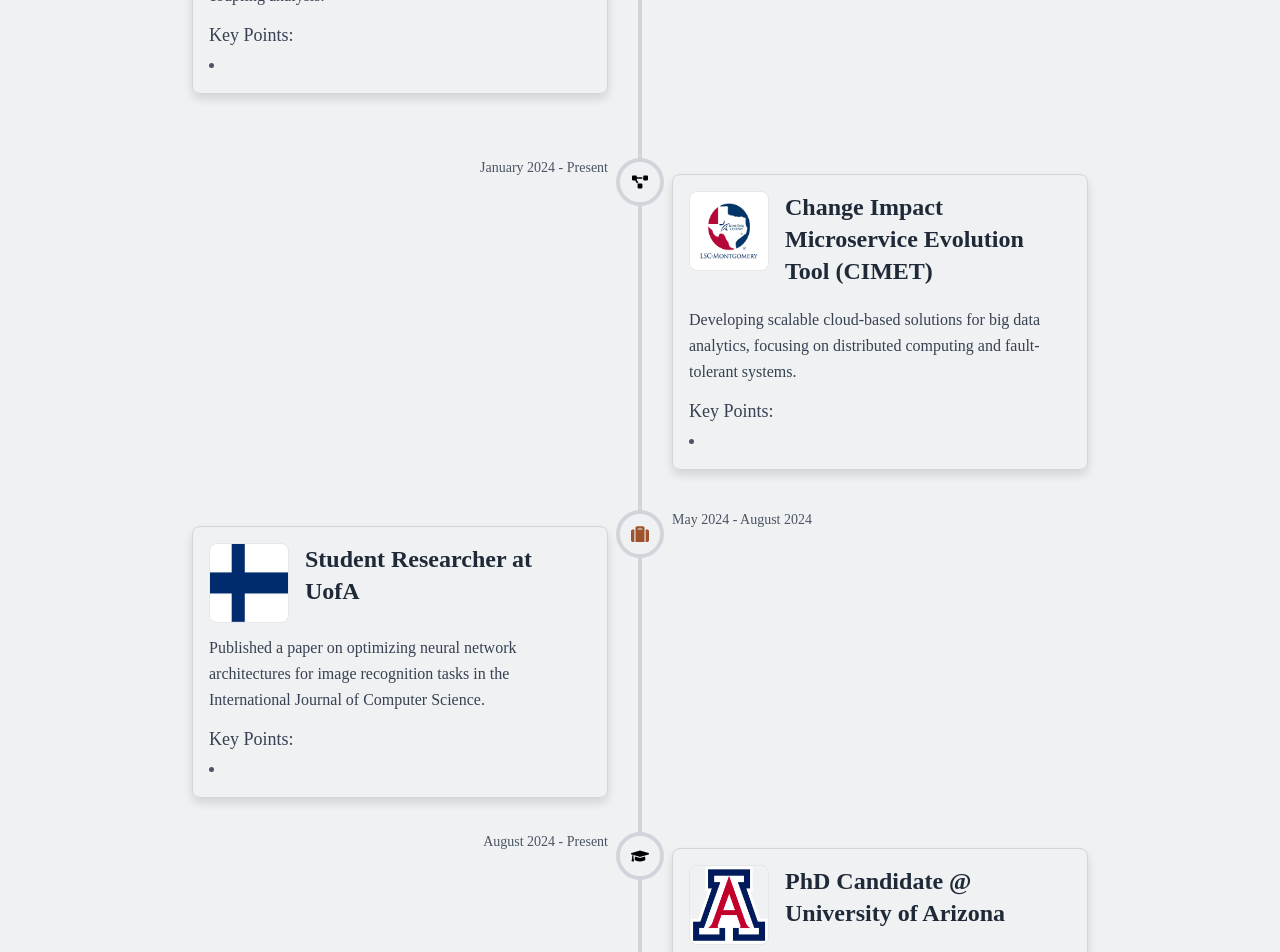
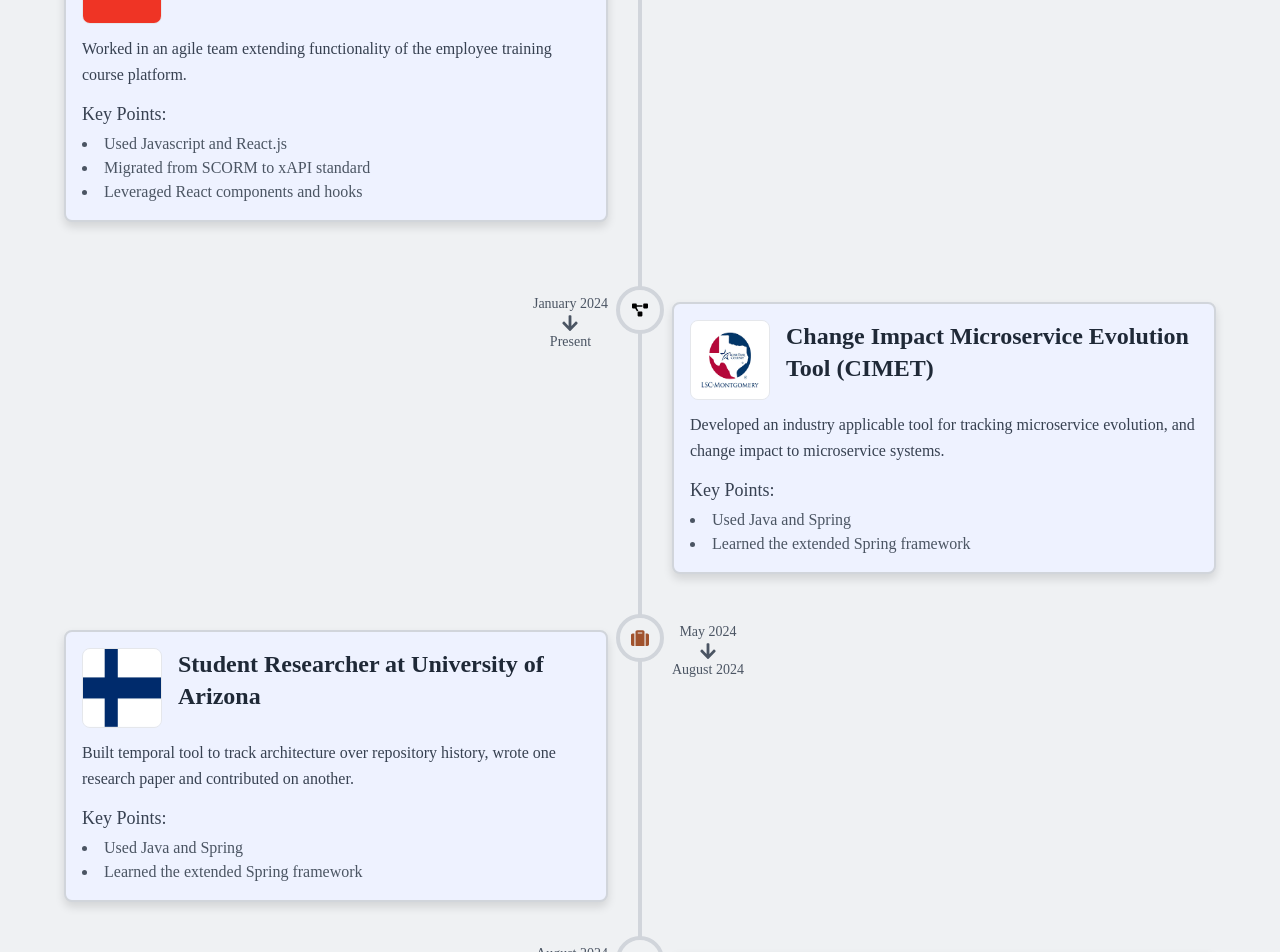
Before and after one commit to g-goulis/personal-website, a Next.js app in the folder next-app/: page / in a window 1280 px wide. Shown: the part 1540-2492 px from the top of the page. Built offline with nearby package versions, Linux system fonts and the light colour scheme.

Commit message:
Timeline styling and animations

```diff
--- a/next-app/src/app/_components/timeline/timeline-event.tsx
+++ b/next-app/src/app/_components/timeline/timeline-event.tsx
@@ -10,7 +10,7 @@ const TimelineEvent = ({ event }: Props) => {
 
     return (
         <div
-            className={`relative border border-gray-300 p-4 rounded-lg my-4 max-w-5xl mx-auto shadow-sm hover:shadow-lg transition-shadow duration-200`}
+            className={`relative border-2 bg-indigo-50 border-gray-300 p-4 rounded-lg my-4 max-w-5xl mx-auto shadow-sm hover:shadow-lg transition-shadow duration-200`}
         >
             <div className="flex items-start">
 
@@ -31,7 +31,7 @@ const TimelineEvent = ({ event }: Props) => {
                     <div className="mt-3">
                         <h4 className="text-lg font-medium text-gray-700 mb-1">Key Points:</h4>
                         <ul className="list-disc list-inside text-gray-600">
-                            {event.bullets.map(bullet => (<li>{bullet}</li>))}
+                            {event.bullets.map((bullet, index) => (<li key={index}>{bullet}</li>))}
                         </ul>
                     </div>
                     }
--- a/next-app/src/app/_components/timeline/timeline.tsx
+++ b/next-app/src/app/_components/timeline/timeline.tsx
@@ -1,8 +1,8 @@
 "use client";
-import React, { useRef, useEffect, useState } from 'react';
+import React, { useRef, useEffect, useCallback } from 'react';
 import { Event } from "@/interfaces/Event";
 import TimelineEvent from './timeline-event';
-import { FaSuitcase, FaGraduationCap, FaStar, FaProjectDiagram } from "react-icons/fa";
+import { FaSuitcase, FaGraduationCap, FaStar, FaProjectDiagram, FaArrowDown  } from "react-icons/fa";
 import dayjs from 'dayjs';
 
 interface Props {
@@ -10,13 +10,42 @@ interface Props {
 }
 
 const Timeline = ({ events }: Props) => {
+    // Event refs
+    const eventRefs = useRef<(HTMLDivElement | null)[]>([]); // To track the refs of all events
 
-    // Calculate spacing between events based on date difference
+    // This handles the observed element adding or removing the fading class
+    const handleObserver = useCallback((entries: IntersectionObserverEntry[]) => {
+        entries.forEach(entry => {
+            if (entry.isIntersecting) {
+                entry.target.classList.add('fade-in'); // Add fade-in class when intersecting
+            } else {
+                entry.target.classList.remove('fade-in'); // Remove it when out of view (optional)
+            }
+        });
+    }, []);
+
+    // Add an observer to identify when we are in the viewport
+    useEffect(() => {
+        const observer = new IntersectionObserver(handleObserver, {
+            threshold: 0.12,
+        });
+
+        eventRefs.current.forEach(eventRef => {
+            if (eventRef) observer.observe(eventRef);
+        });
+
+        return () => {
+            eventRefs.current.forEach(eventRef => {
+                if (eventRef) observer.unobserve(eventRef);
+            });
+        };
+    }, [handleObserver]);
+
     const getEventSpacing = (startDate: string, nextStartDate: string) => {
         const start = dayjs(startDate);
         const next = dayjs(nextStartDate);
         const diffInDays = next.diff(start, 'month');
-        return diffInDays > 0 ? `${diffInDays * 6}px` : '20px'; // Multiply to emphasize time difference visually
+        return diffInDays > 0 ? `${diffInDays * 6}px` : '20px';
     };
 
     const getIconByType = (type: string) => {
@@ -34,13 +63,11 @@ const Timeline = ({ events }: Props) => {
         }
     };
 
-
     return (
         <div className="relative flex flex-col items-center justify-center">
-            {/* Timeline container */}
-            <div className="w-full max-w-4xl relative">
+            <div className="w-full max-w-6xl relative">
                 {events
-                    .sort((a, b) => dayjs(a.startDate).isBefore(dayjs(b.startDate)) ? -1 : 1) // Sort by start date
+                    .sort((a, b) => dayjs(a.startDate).isBefore(dayjs(b.startDate)) ? -1 : 1)
                     .map((event, index) => {
                         const nextEvent = events[index + 1];
                         const spacing = nextEvent ? getEventSpacing(event.startDate, nextEvent.startDate) : '40px';
@@ -49,7 +76,6 @@ const Timeline = ({ events }: Props) => {
                             <div
                                 key={index}
                                 className={`flex w-full mb-8 items-start ${index % 2 === 0 ? 'justify-start' : 'justify-end'} relative`}
-                                data-index={index}
                                 style={{
                                     marginBottom: spacing
                                 }}
@@ -60,10 +86,13 @@ const Timeline = ({ events }: Props) => {
                                 </div>
 
                                 {/* Event Content */}
-                                <div className={`flex w-full ${index % 2 === 0 ? 'flex-row' : 'flex-row-reverse'}`}>
+                                <div
+                                    ref={el => { eventRefs.current[index] = el; }}
+                                    className={`flex w-full opacity-0 transition-opacity duration-700 ease-in-out ${index % 2 === 0 ? 'flex-row' : 'flex-row-reverse'} relative fade-target`} // Only this section will fade in
+                                >
                                     {/* Date */}
                                     <div className={`w-1/2 flex ${index % 2 === 0 ? 'justify-end pr-8' : 'justify-start pl-8'} text-sm font-medium text-gray-600`}>
-                                        {getDateRange(event)}
+                                        {getDateRangeElement(event)}
                                     </div>
 
                                     {/* Event Detail */}
@@ -82,21 +111,27 @@ const Timeline = ({ events }: Props) => {
     );
 };
 
-function getDateRange(event : Event) : string {
-    if(event.startDate == null || event.endDate == null) {
-        return "";
+function getDateRangeElement(event: Event): React.JSX.Element {
+    if (event.startDate == null || event.endDate == null) {
+        return (<></>);
     }
 
-    const startDate : string = new Date(event.startDate + 'T00:00:00').toLocaleString('en-US', { month: 'long', year: 'numeric' });
-
-    if(event.endDate == "") {
-        return startDate;
-    } else if(event.endDate == "Present") {
-        return startDate + " - Present";
+    const startDate: string = new Date(event.startDate + 'T00:00:00').toLocaleString('en-US', { month: 'long', year: 'numeric' });
+    let endDate: string = "";
+    if (event.endDate == "") {
+        return (<p className="pt-2">{startDate}</p>);
+    } else if (event.endDate == "Present") {
+        endDate = "Present";
     } else {
-        return startDate + " - " + new Date(event.endDate + 'T00:00:00').toLocaleString('en-US', { month: 'long', year: 'numeric' });
+        endDate = new Date(event.endDate + 'T00:00:00').toLocaleString('en-US', { month: 'long', year: 'numeric' });
     }
-
+    return (
+        <div className="pt-2 flex flex-col items-center text-center">
+            <p>{startDate}</p>
+            <FaArrowDown className="text-lg"/>
+            <p>{endDate}</p>
+        </div>
+    );
 }
 
 export default Timeline;
--- a/next-app/src/app/globals.css
+++ b/next-app/src/app/globals.css
@@ -2,3 +2,14 @@
 @tailwind components;
 @tailwind utilities;
 @import url('https://fonts.googleapis.com/css2?family=Montserrat:ital,wght@0,100..900;1,100..900&display=swap');
+
+.opacity-0 {
+    opacity: 0;
+    transform: translateY(20px);
+}
+
+.fade-in {
+    opacity: 1 !important;
+    transform: translateY(0);
+    transition: opacity 0.7s ease-out, transform 0.7s ease-out;
+}
--- a/next-app/src/app/page.tsx
+++ b/next-app/src/app/page.tsx
@@ -18,67 +18,74 @@ export default function Index() {
             title: "Junior Developer at OfficeRing",
             description: "Worked on updating the customer portal, developing and maintaining new platform features and services.",
             type: "work",
-            bullets: ["Exposed to system architecture and scaling", "Worked in PHP, JavaScript, Node.js, SQL", ""],
+            bullets: ["Exposed to system architecture and scaling", "Worked in PHP, JavaScript, Node.js, SQL", "Used technologies like Nginx and RabbitMQ"],
             imgSrc: "images/officering.jpg"
         },
         {
             startDate: "2023-05-01",
             endDate: "2023-07-01",
             title: "Corporate Technology Intern at HEB",
-            description: "Led a team of 2 undergraduates in a research project focusing on machine learning applications in structural coupling analysis.",
+            description: "Worked in an agile team extending functionality of the employee training course platform.",
             type: "work",
-            bullets: [""],
+            bullets: ["Used Javascript and React.js", "Migrated from SCORM to xAPI standard", "Leveraged React components and hooks"],
             imgSrc: "images/heb.png"
         },
         {
             startDate: "2024-05-01",
             endDate: "2024-08-01",
-            title: "Student Researcher at UofA",
-            description: "Published a paper on optimizing neural network architectures for image recognition tasks in the International Journal of Computer Science.",
+            title: "Student Researcher at University of Arizona",
+            description: "Built temporal tool to track architecture over repository history, wrote one research paper and contributed on another.",
             type: "work",
-            bullets: [""],
+            bullets: ["Used Java and Spring", "Learned the extended Spring framework"],
             imgSrc: "images/finland.png"
         },
         {
             startDate: "2021-06-01",
             endDate: "2024-05-01",
-            title: "Undergraduate @ Baylor University",
-            description: "Developing scalable cloud-based solutions for big data analytics, focusing on distributed computing and fault-tolerant systems.",
+            title: "Undergraduate at Baylor University",
+            description: "Bachelor of Science in Computer Science.",
             type: "education",
-            bullets: [""],
+            bullets: ["Undergraduate researcher for 2 years", "Took OS, Networking, DSA, Data mining, ..."],
             imgSrc: "images/baylor.png"
         },
         {
             startDate: "2024-10-01",
             endDate: "",
             title: "First Research Publication",
-            description: "Developing scalable cloud-based solutions for big data analytics, focusing on distributed computing and fault-tolerant systems.",
+            description: "A systematic literature review on Change Impact Analysis.",
             type: "achievement",
-            bullets: [""],
+            bullets: [],
             imgSrc: "images/uofa.png"
         },
         {
             startDate: "2024-01-01",
             endDate: "Present",
             title: "Change Impact Microservice Evolution Tool (CIMET)",
-            description: "Developing scalable cloud-based solutions for big data analytics, focusing on distributed computing and fault-tolerant systems.",
+            description: "Developed an industry applicable tool for tracking microservice evolution, and change impact to microservice systems.",
             type: "project",
-            bullets: [""],
+            bullets: ["Used Java and Spring", "Learned the extended Spring framework"],
             imgSrc: "images/lsc.png"
         },
         {
             startDate: "2024-08-01",
             endDate: "Present",
-            title: "PhD Candidate @ University of Arizona",
-            description: "Developing scalable cloud-based solutions for big data analytics, focusing on distributed computing and fault-tolerant systems.",
+            title: "PhD Candidate at University of Arizona",
+            description: "Doctorate of Philosophy in Computer Science. Specializing in distributed systems, microservice architecture and static analysis of software systems.",
             type: "education",
-            bullets: [""],
+            bullets: ["Graduate researcher leading team of 2", "1 Publication, 2 pending"],
             imgSrc: "images/uofa.png"
         }
     ];
 
 
     return (
-        <Timeline events={sampleEvents}/>
+        <div className={"w-full max-w-7xl relative mx-auto"}>
+            <div className={"mx-10 text-center pt-2 pb-20"}>
+                <h1 className={"text-4xl font-semibold"}>Welcome</h1>
+                <p className={"text-gray-600"}>This is a brief overview of what I have been doing!</p>
+            </div>
+            {/*<div className="border w-4/5 mb-2 mx-auto"/>*/}
+            <Timeline events={sampleEvents}/>
+        </div>
     );
 }
```
